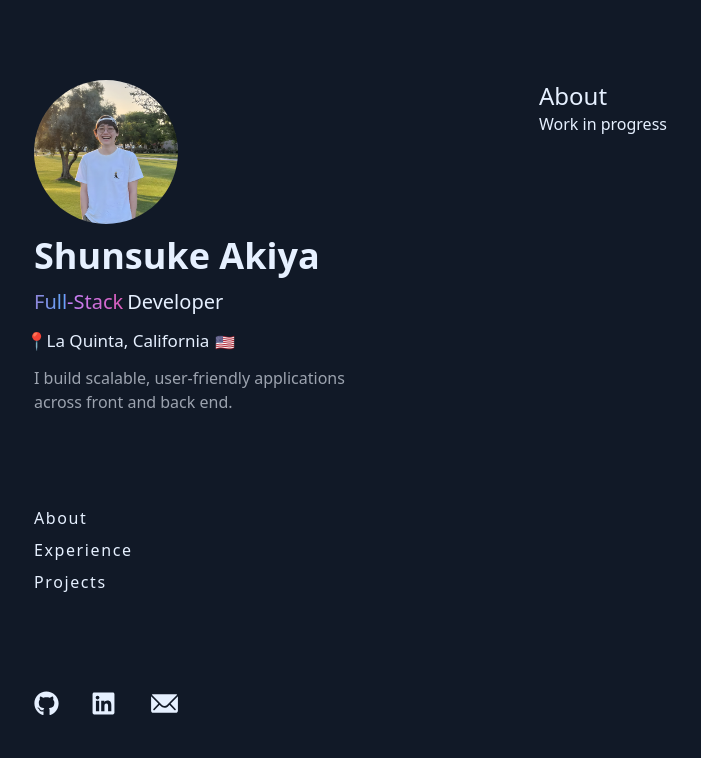
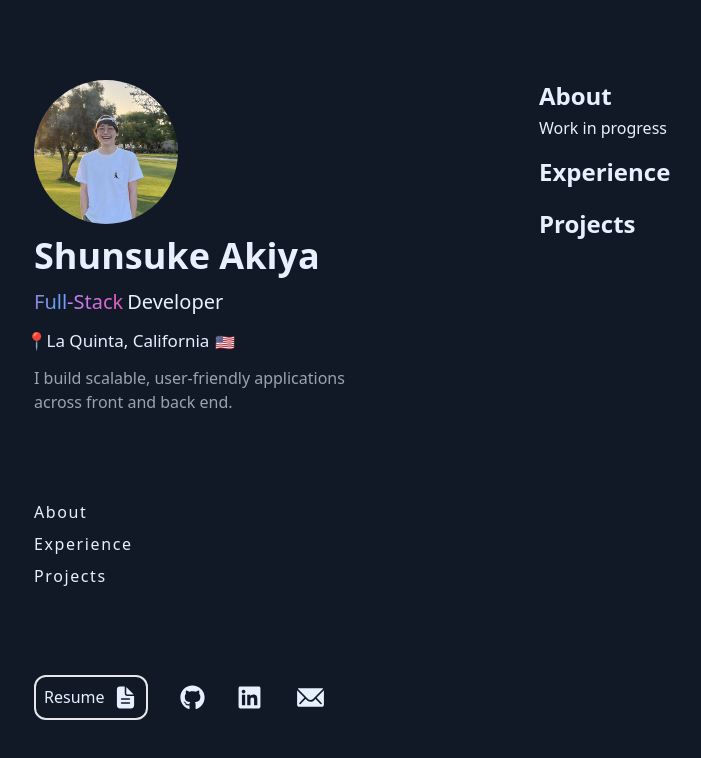
Before and after one commit to shunakiya/portfolio, a React (Vite) app: page / in a window 1280 px wide. Shown: the top 758 px of the page, without its empty margins (62-763 px from the left). Built offline with nearby package versions, Linux system fonts and the light colour scheme.

Commit message:
button transition

```diff
--- a/src/App.tsx
+++ b/src/App.tsx
@@ -1,12 +1,18 @@
 // import { useState, useEffect } from "react";
 import { FaGithub, FaLinkedin } from "react-icons/fa";
 import { IoIosMail } from "react-icons/io";
+import { IoDocumentText } from "react-icons/io5";
 import pfp from "./assets/pfp.png";
+import resume from "./assets/resume.pdf";
 
 export default function App() {
   const writeEmail = () => {
     const mailLink = "mailto:shunakiya@gmail.com";
     window.open(mailLink, "_blank");
+  };
+
+  const openResume = () => {
+    window.open(resume, "_blank");
   };
 
   return (
@@ -53,25 +59,62 @@ export default function App() {
 
         {/* socials */}
         <div className="flex items-center bottom-0">
+          {/* resume button */}
           <div className="flex space-x-8 items-center">
+            <button
+              onClick={openResume}
+              className="hover:transition hover:ease-in-out duration-100 hover:text-gray-400 hover:border-gray-500"
+            >
+              <div className="flex flex-row border-2 rounded-xl p-2 gap-2">
+                <p className="font-medium">Resume </p>
+                <IoDocumentText
+                  size={25}
+                  className="hover:transition hover:ease-in-out duration-75 hover:fill-gray-500"
+                />
+              </div>
+            </button>
+
             <a href="https://github.com/shunakiya" target="_blank">
-              <FaGithub size={25} />
+              <FaGithub
+                size={25}
+                className="hover:transition hover:ease-in-out duration-75 hover:fill-gray-500"
+              />
             </a>
 
             <a href="https://linkedin.com/in/shunsuke-akiya/" target="_blank">
-              <FaLinkedin size={25} />
+              <FaLinkedin
+                size={25}
+                className="hover:transition hover:ease-in-out duration-75
+              hover:fill-gray-500"
+              />
             </a>
             <button onClick={writeEmail}>
-              <IoIosMail size={33} />
+              <IoIosMail
+                size={33}
+                className="hover:transition hover:ease-in-out duration-75 hover:fill-gray-500"
+              />
             </button>
           </div>
         </div>
       </div>
 
       {/* right side info */}
-      <div className="py-20 h-screen flex flex-col">
-        <h1 className="text-2xl">About</h1>
-        <p>Work in progress</p>
+      <div className="py-20 h-screen flex flex-col w-max">
+        {/* About */}
+        <div className="mb-4">
+          <h1 className="text-2xl font-semibold mb-1">About</h1>
+          <p>Work in progress</p>
+        </div>
+
+        {/* Experience */}
+        <div className="mb-4">
+          <h1 className="text-2xl font-semibold mb-1">Experience</h1>
+        </div>
+
+        {/* Projects */}
+        <div>
+          <h1 className="text-2xl font-semibold mb-1">Projects</h1>
+        </div>
       </div>
     </div>
   );
```
Also changed, not shown: 1 other file (tests, documents, lock files or other folders).
